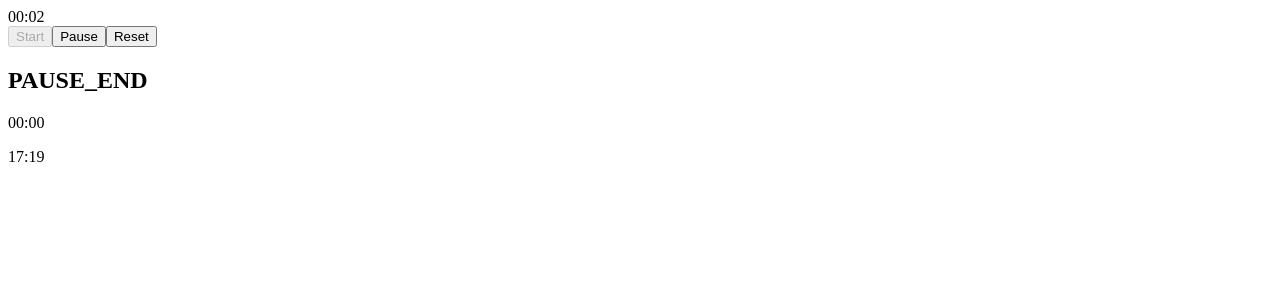
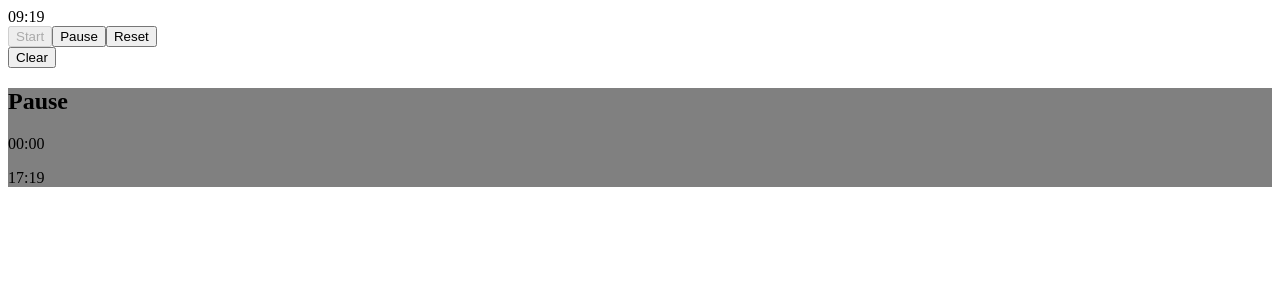
Before and after one commit to krisp3t/pomodoro-timer, a React (Create React App) app: page / in a window 1280 px wide. Both pictures are taken after a click on the button "Start". Shown: the top 300 px of the page. Built offline with nearby package versions, Linux system fonts and the light colour scheme; the HTML template or start-up script is replaced by a standard one.

Commit message:
Add HistoryItem logic

```diff
--- a/src/App.jsx
+++ b/src/App.jsx
@@ -4,12 +4,22 @@ import History from "./History/History";
 
 function App() {
 	const pomodoroActionsReducer = (pomodoroActions, sessionAction) => {
+		console.log(pomodoroActions);
 		switch (sessionAction.type) {
-			case "START":
 			case "WORKING_END":
+				return [sessionAction, ...pomodoroActions];
 			case "BREAK_END":
+				pomodoroActions[0].break = true;
+				return [...pomodoroActions];
 			case "PAUSE_START":
+				return [sessionAction, ...pomodoroActions];
 			case "PAUSE_END":
+				if (pomodoroActions[0]) {
+					sessionAction.pauseLength = Math.floor(
+						(sessionAction.realTime - pomodoroActions[0].realTime) /
+							1000
+					);
+				}
 				return [sessionAction, ...pomodoroActions];
 			case "RESET":
 				return [];
--- a/src/History/History.jsx
+++ b/src/History/History.jsx
@@ -5,7 +5,12 @@ const History = (props) => {
 	const actionItems = props.items.map((action) => (
 		<HistoryItem key={action.key} action={action} />
 	));
-	return <div className="history">{actionItems}</div>;
+	return (
+		<div className="history">
+			<button onClick={props.clear}>Clear</button>
+			{actionItems}
+		</div>
+	);
 };
 
 export default History;
--- a/src/History/HistoryItem.jsx
+++ b/src/History/HistoryItem.jsx
@@ -1,16 +1,49 @@
 import React from "react";
 
-const HistoryItem = (props) => {
+import styles from "./HistoryItem.module.css";
+import { calculateMinSec } from "../Session/Interval";
+
+const ActionCompleted = (props) => {
 	return (
-		<div className="history-item">
-			<h2>{props.action.type}</h2>
-			<p>
-				{props.action.pomodoroTime.minutes}:
-				{props.action.pomodoroTime.seconds}
-			</p>
-			<p>{props.action.realTime}</p>
-		</div>
+		<React.Fragment>
+			<h2>{props.title}</h2>
+			{/* icon */}
+			<p>{props.action.pomodoroTime}</p>
+			<p>{props.action.timeDisplay}</p>
+			{props.action.break && <p>Break Completed</p>}
+			{props.action.pauseLength > 0 && (
+				<p>
+					Pause taken for {calculateMinSec(props.action.pauseLength)}
+				</p>
+			)}
+		</React.Fragment>
 	);
 };
 
+const HistoryItem = (props) => {
+	let content;
+	switch (props.action.type) {
+		case "WORKING_END":
+			content = (
+				<ActionCompleted
+					title="Pomodoro Completed"
+					icon={null}
+					action={props.action}
+				/>
+			);
+			break;
+		case "PAUSE_END":
+			content = (
+				<ActionCompleted
+					title="Pause"
+					icon={null}
+					action={props.action}
+				/>
+			);
+		default:
+			break;
+	}
+	return <div className={styles["history-item"]}>{content}</div>;
+};
+
 export default HistoryItem;
--- a/src/History/HistoryItem.module.css
+++ b/src/History/HistoryItem.module.css
@@ -0,0 +1,3 @@
+.history-item {
+	background-color: grey;
+}
--- a/src/Session/Interval.jsx
+++ b/src/Session/Interval.jsx
@@ -4,21 +4,11 @@ export const formatTime = (input) => input.toString().padStart(2, 0);
 export const calculateMinSec = (timestamp) => {
 	const minutes = Math.floor(timestamp / 60);
 	const seconds = timestamp % 60;
-
-	return {
-		minutes: formatTime(minutes),
-		seconds: formatTime(seconds),
-	};
+	return `${formatTime(minutes)}:${formatTime(seconds)}`;
 };
 
 const Interval = (props) => {
-	const time = calculateMinSec(props.timestamp);
-
-	return (
-		<React.Fragment>
-			{formatTime(time.minutes)}:{formatTime(time.seconds)}
-		</React.Fragment>
-	);
+	return <React.Fragment>{calculateMinSec(props.timestamp)}</React.Fragment>;
 };
 
 export default Interval;
--- a/src/Session/Session.jsx
+++ b/src/Session/Session.jsx
@@ -44,10 +44,9 @@ const Session = (props) => {
 		clearInterval(pomodoroInterval.current);
 		switch (sessionStatus) {
 			case SESSION_STATUS_WORKING:
-				setTimestamp(0);
 				pomodoroInterval.current = setInterval(
 					() => setTimestamp((seconds) => seconds + 1),
-					1000
+					5
 				);
 				props.onAction(new SessionObject("PAUSE_END", timestamp));
 				break;
@@ -55,11 +54,14 @@ const Session = (props) => {
 				setTimestamp(BREAK_DURATION);
 				pomodoroInterval.current = setInterval(
 					() => setTimestamp((seconds) => seconds - 1),
-					1000
+					5
 				);
 				break;
 			case SESSION_STATUS_PAUSED:
 				props.onAction(new SessionObject("PAUSE_START", timestamp));
+				break;
+			case SESSION_STATUS_INITIAL:
+				setTimestamp(0);
 				break;
 			default:
 				return;
@@ -81,16 +83,16 @@ const Session = (props) => {
 					text="Start"
 					onClick={startPomodoro}
 					disabled={
-						sessionStatus ===
-						(SESSION_STATUS_WORKING || SESSION_STATUS_BREAK)
+						sessionStatus === SESSION_STATUS_WORKING ||
+						sessionStatus === SESSION_STATUS_BREAK
 					}
 				/>
 				<Button
 					text="Pause"
 					onClick={pausePomodoro}
 					disabled={
-						sessionStatus ===
-						(SESSION_STATUS_INITIAL || SESSION_STATUS_PAUSED)
+						sessionStatus === SESSION_STATUS_PAUSED ||
+						sessionStatus === SESSION_STATUS_INITIAL
 					}
 				/>
 				<Button text="Reset" onClick={resetPomodoro} />
--- a/src/Session/SessionObject.jsx
+++ b/src/Session/SessionObject.jsx
@@ -4,8 +4,9 @@ class SessionObject {
 	constructor(type, timestamp) {
 		this.type = type;
 		this.pomodoroTime = calculateMinSec(timestamp);
-		this.realTime = new Date().toTimeString().slice(0, 5);
-		this.key = type + Date.now();
+		this.timeDisplay = new Date().toTimeString().slice(0, 5);
+		this.realTime = Date.now();
+		this.key = type + this.realTime;
 	}
 }
 
```
